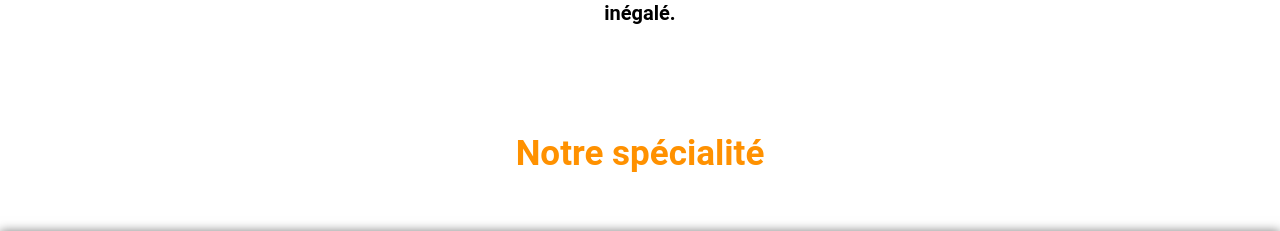
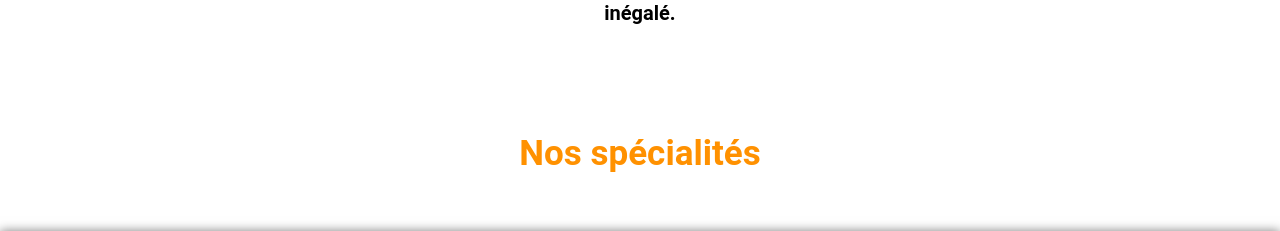
Before and after one commit to crd78/SellCar, a React (Vite) app in the folder React/: page / in a window 1280 px wide. Shown: the part 900-1131 px from the top of the page. Built offline with nearby package versions, Linux system fonts and the light colour scheme.

Commit message:
faute ortographe

```diff
--- a/React/src/asset/pages/Home.jsx
+++ b/React/src/asset/pages/Home.jsx
@@ -11,7 +11,7 @@ const Home = () => {
             <div className='contentHome'>
                 <h2 className='h2Home'> Un plaisir d`acheter chez nous </h2>
                 <p className='pHome'> Chez SellCar, nous mettons un point d`honneur à offrir un service client exceptionnel. Notre équipe dévouée est là pour répondre à toutes vos questions, vous guider dans votre processus d`achat et vous assurer une expérience agréable et sans tracas. Nous sommes là pour vous aider à trouver la voiture de vos rêves et nous nous engageons à vous offrir un service personnalisé et de qualité. Faites confiance à SellCar pour un service client inégalé. </p>
-                <h2 className='h2Home'> Notre spécialité </h2>
+                <h2 className='h2Home'> Nos spécialités </h2>
                 <div className='gammeContainer'>
                     <div className='contentGamme'>
                         <h3 className='h3Home'> SUV </h3>
```
